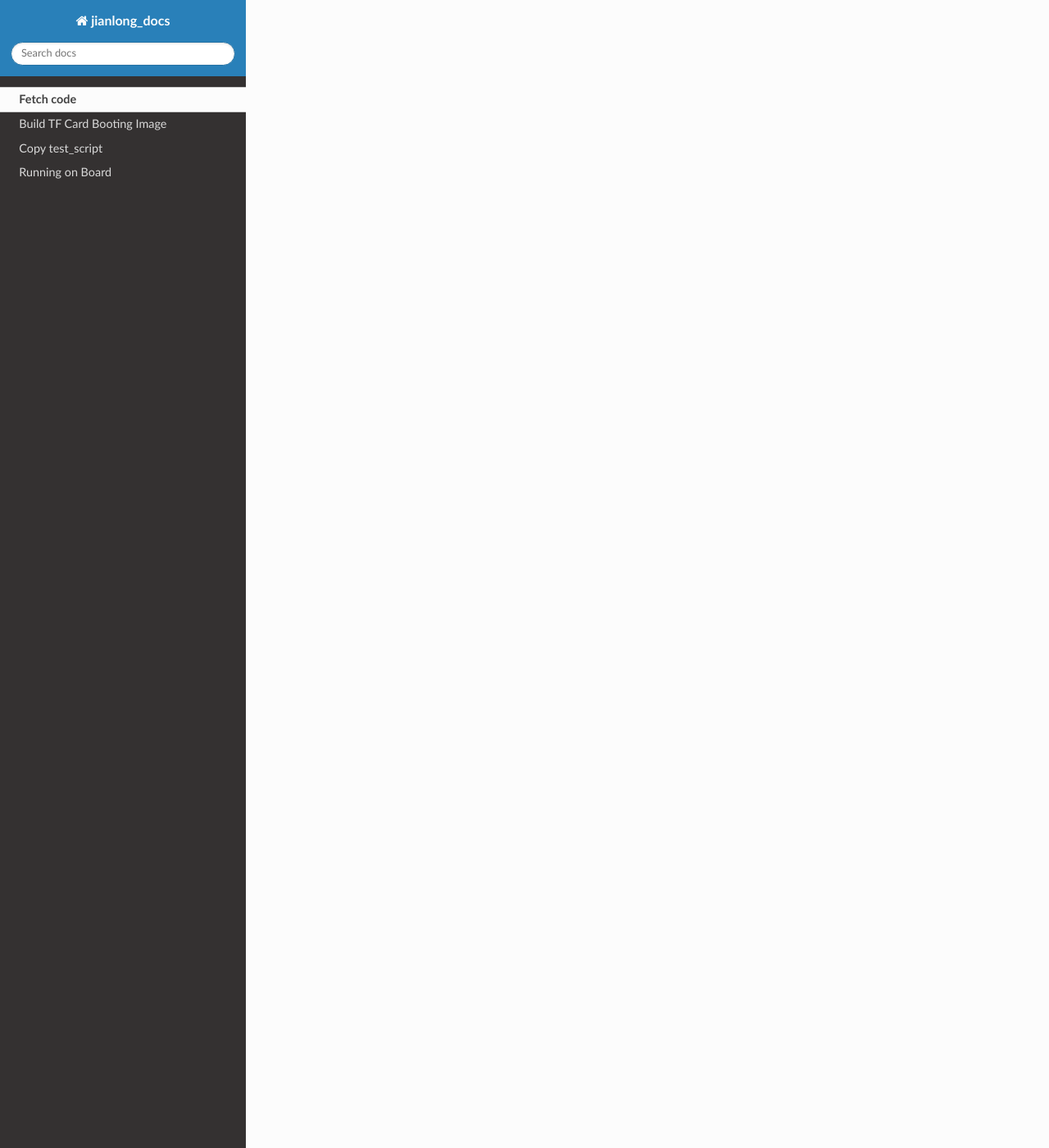
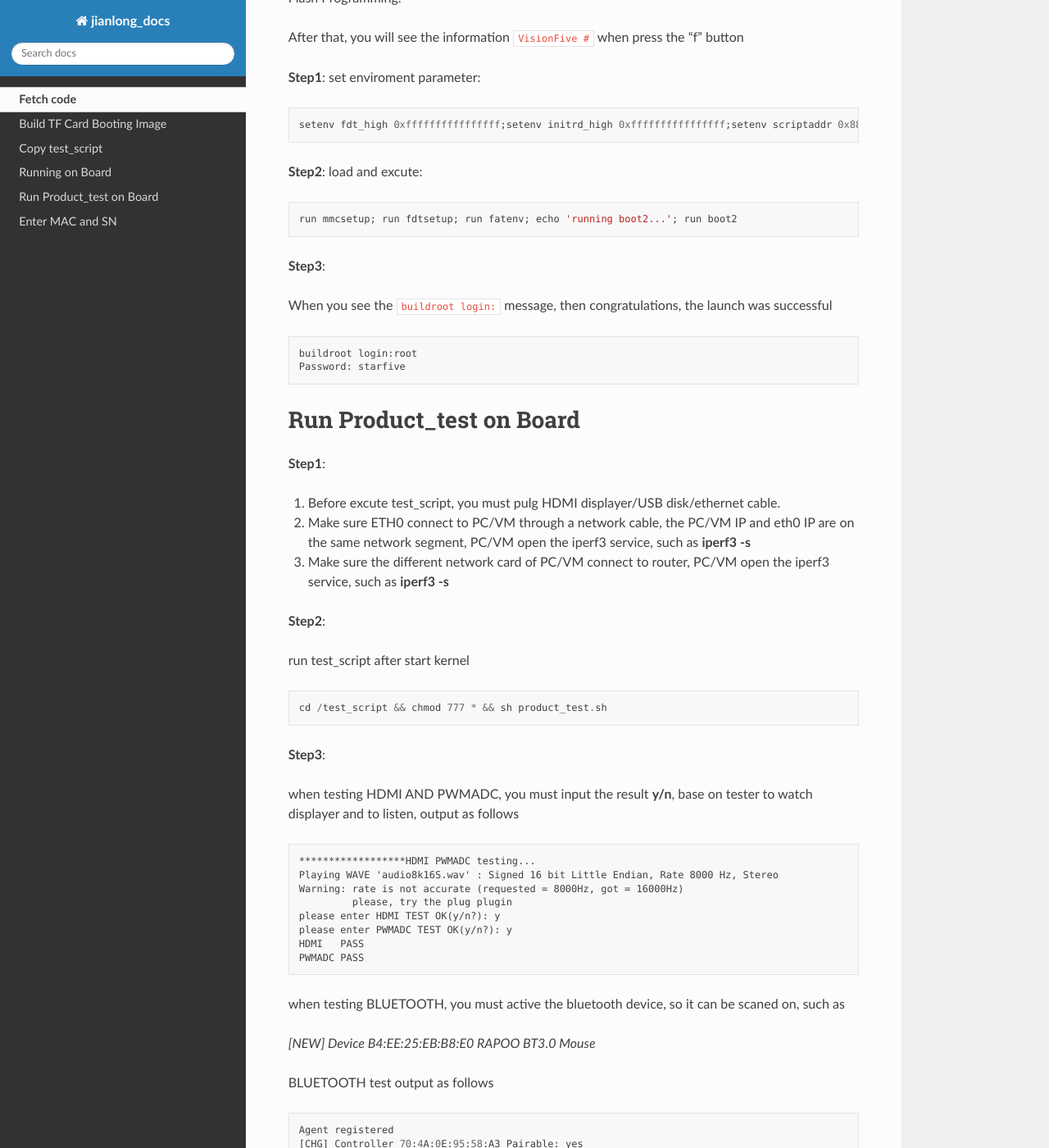
Before and after one commit to jianlonghuang/docs, a Sphinx documentation site: the page built from source/visionfive_v1_test/visionfive_v1_product_test_guide.md, in a window 1280 px wide and 1400 px high, scrolled down 3564 px. Shown: the whole window at 82% size. Built offline with Sphinx 7.4.7 and the Read the Docs theme 2.0.0, drawn with Linux system fonts in a browser that asks for light colours; some of the changed text lies outside the part shown.

Commit message:
modify run product_test on board and add enter mac/sn
Signed-off-by: jianlong.huang <jianlong.huang@starfivetech.com>

````diff
--- a/source/visionfive_v1_test/visionfive_v1_product_test_guide.md
+++ b/source/visionfive_v1_test/visionfive_v1_product_test_guide.md
@@ -42,7 +42,7 @@
 
 please modify the following file
 
-freelight-u-sdk//Makefile
+freelight-u-sdk/Makefile
 
 ```
 change
@@ -67,6 +67,15 @@
 
 add
 CONFIG_FRAMEBUFFER_CONSOLE=y
+```
+
+conf/u74_nvdla-uboot-fit-image.its
+
+```
+change
+data = /incbin/("../work/HiFive_U-Boot/arch/riscv/dts/jh7100-beaglev-starlight-a1.dtb");
+to
+data = /incbin/("../work/linux/arch/riscv/boot/dts/starfive/jh7100-beaglev-starlight-a1.dtb");
 ```
 
 HiFive_U-Boot/configs/starfive_jh7100_visionfive_smode_defconfig
@@ -115,8 +124,6 @@
 
 # Copy test_script
 
-
-
 **Step1**: fetch test_script
 
 ```
@@ -125,7 +132,7 @@
 
 **Step2**:
 
-modify **cfg.ini** as required
+modify **cfg.ini** as required,  more detail refer to [test_script readme](https://github.com/jianlonghuang/test_script)
 
 **Step3**:
 
@@ -137,28 +144,202 @@
 
 Note: /media/jianlong/465a8d4f-31fe-40c3-951e-4a565bd3a620/ is mounted path of /dev/sdX3
 
-**Step4**:
 
-run test_script
+
+# Running on Board
+
+*more details refer to [README](https://github.com/starfive-tech/freelight-u-sdk/tree/JH7100_starlight_multimedia)*
+
+After the Visionfive is properly connected to the serial port cable, network cable and power cord turn on the power from the wall power socket to power on the Visionfive and you will see the startup information as follows:
+
+```
+bootloader version: 210209-4547a8d
+ddr 0x00000000, 1M test
+ddr 0x00100000, 2M test
+DDR clk 2133M,Version: 210302-5aea32f
+2
+```
+
+Press any key as soon as it starts up to enter the **upgrade menu**. In this menu, you can update uboot
+
+```
+bootloader version: 210209-4547a8d
+ddr 0x00000000, 1M test
+ddr 0x00100000, 2M test
+DDR clk 2133M,Version: 210302-5aea32f
+0
+xxxxxxxxxxxxxxxxxxxxxxxxxxxxxxxxxxxxxxxxxxx
+xxxxxxxxxxxFLASH PROGRAMMINGxxxxxxxxxxxxxxx
+xxxxxxxxxxxxxxxxxxxxxxxxxxxxxxxxxxxxxxxxxxx
+
+0:update boot
+1:quit
+select the function:
+```
+
+Type **"0"** to update the uboot file fw_payload.bin.out via Xmodem mode, and then Type **"1"** to exit Flash Programming.
+
+After that, you will see the information `VisionFive #` when press the "f" button
+
+
+
+**Step1**: set enviroment parameter:
+
+```
+setenv fdt_high 0xffffffffffffffff;setenv initrd_high 0xffffffffffffffff;setenv scriptaddr 0x88100000;setenv script_offset_f 0x1fff000;setenv script_size_f 0x1000;setenv kernel_addr_r 0x84000000;setenv kernel_comp_addr_r 0x90000000;setenv kernel_comp_size 0x10000000;setenv fdt_addr_r 0x88000000;setenv ramdisk_addr_r 0x88300000;
+```
+
+**Step2**: load and excute:
+
+```
+run mmcsetup; run fdtsetup; run fatenv; echo 'running boot2...'; run boot2
+```
+
+**Step3**:
+
+When you see the `buildroot login:` message, then congratulations, the launch was successful
+
+```
+buildroot login:root
+Password: starfive
+```
+
+# Run Product_test on Board
+
+**Step1**:
+
+1. Before excute test_script, you must pulg HDMI displayer/USB disk/ethernet cable.
+
+2. Make sure ETH0 connect to PC/VM through a network cable, the PC/VM IP and eth0 IP are on the same network segment, PC/VM open the iperf3 service, such as **iperf3 -s**
+3. Make sure the different network card of PC/VM connect to router, PC/VM open the iperf3 service, such as **iperf3 -s**
+
+**Step2**:
+
+run test_script after start kernel
 
 ```
 cd /test_script && chmod 777 * && sh product_test.sh
 ```
 
+**Step3**:
+
+when testing HDMI AND PWMADC, you must input the result **y/n**, base on tester to watch displayer and to listen, output as follows
+
+```
+******************HDMI PWMADC testing...
+Playing WAVE 'audio8k16S.wav' : Signed 16 bit Little Endian, Rate 8000 Hz, Stereo
+Warning: rate is not accurate (requested = 8000Hz, got = 16000Hz)
+         please, try the plug plugin
+please enter HDMI TEST OK(y/n?): y
+please enter PWMADC TEST OK(y/n?): y
+HDMI   PASS
+PWMADC PASS
+```
+
+when testing BLUETOOTH, you must active the bluetooth device, so it can be scaned on, such as
+
+*[NEW] Device B4:EE:25:EB:B8:E0 RAPOO BT3.0 Mouse*
+
+BLUETOOTH test output as follows
+
+```
+Agent registered
+[CHG] Controller 70:4A:0E:95:58:A3 Pairable: yes
+[bluetooth]# scan on
+Discovery started
+[CHG] Controller 70:4A:0E:95:58:A3 Discovering: yes
+[NEW] Device 55:90:EE:76:5A:1D 55-90-EE-76-5A-1D
+[NEW] Device 74:85:06:30:21:99 74-85-06-30-21-99
+[NEW] Device B4:EE:25:EC:D8:E0 RAPOO BT4.0 Mouse
+[NEW] Device 70:1C:E7:10:3D:A2 DESKTOP-SF1I2R2
+[NEW] Device B4:EE:25:EB:B8:E0 RAPOO BT3.0 Mouse
+[CHG] Device B4:EE:25:EB:B8:E0 UUIDs: 00001200-0000-1000-8000-00805f9b34fb
+[CHG] Device B4:EE:25:EB:B8:E0 UUIDs: 00000100-0000-1000-8000-00805f9b34fb
+[CHG] Device B4:EE:25:EB:B8:E0 UUIDs: 00000001-0000-1000-8000-00805f9b34fb
+[CHG] Device B4:EE:25:EB:B8:E0 UUIDs: 00000011-0000-1000-8000-00805f9b34fb
+[CHG] Device B4:EE:25:EB:B8:E0 UUIDs: 00001124-0000-1000-8000-00805f9b34fb
+[CHG] Device B4:EE:25:EC:D8:E0 RSSI: -50
+scan_over: 1
+Attempting to pair with B4:EE:25:EB:B8:E0
+[CHG] Device B4:EE:25:EB:B8:E0 Connected: yes
+[CHG] Device B4:EE:25:EB:B8:E0 Modalias: usb:vAE24p8618d0001
+[CHG] Device B4:EE:25:EB:B8:E0 UUIDs: 00001124-0000-1000-8000-00805f9b34fb
+[CHG] Device B4:EE:25:EB:B8:E0 UUIDs: 00001200-0000-1000-8000-00805f9b34fb
+[CHG] Device B4:EE:25:EB:B8:E0 ServicesResolved: yes
+[CHG] Device B4:EE:25:EB:B8:E0 Paired: yes
+Pairing successful
+[CHG] Device B4:EE:25:EB:B8:E0 Trusted: yes
+Changing B4:EE:25:EB:B8:E0 trust succeeded
+[  430.724685] hid-generic 0005:AE24:8618.0001: unknown main item tag 0x0
+[  430.741609] input: RAPOO BT3.0 Mouse as /devices/platform/soc/11870000.serial/tty/ttyS1/hci0/hci0:12/0005:AE24:8618.0001/input/input0
+[  430.762868] hid-generic 0005:AE24:8618.0001: input: BLUETOOTH HID v0.01 Mouse [RAPOO BT3.0 Mouse] on 70:4a:0e:95:58:a3
+Attempting to connect to B4:EE:25:EB:B8:E0
+Connection successful
+result:
+result: Connection successful
+suc_flag: 1
+BLUETOOTH PASS
+```
+
+**Step4**:
+
+the result of test_script as follows
+
+```
+************************************************
+*********************Result*********************
+************************************************
+USB1:             FAIL  speed: 8.47 Mbit/s
+USB2:             FAIL  speed: 9.73 Mbit/s
+USB3:             FAIL  speed: 10.94 Mbit/s
+SD:             PASS  speed: 9.98 Mbit/s
+ETH0 PING:      PASS
+ETH0 TX:        PASS  tx speed:   416 Mbits/sec
+ETH0 RX:        PASS  rx speed:   416 Mbits/sec
+HDMI:           PASS
+PWMADC:         PASS
+BLUETOOTH:      PASS
+WLAN0 PING:     PASS
+WLAN0 TX:         FAIL  tx speed:  1.92 Mbits/sec
+WLAN0 RX:         FAIL  rx speed:  1.82 Mbits/sec
+```
 
 
-# Running on Board
 
-*more detail refer to [README](https://github.com/starfive-tech/freelight-u-sdk/tree/JH7100_starlight_multimedia)*
+# Enter MAC and SN
 
-Step1: set enviroment parameter:
+**Step1**: excute the command to enter Mac and SN
 
 ```
-setenv fdt_high 0xffffffffffffffff;setenv initrd_high 0xffffffffffffffff;setenv scriptaddr 0x88100000;setenv script_offset_f 0x1fff000;setenv script_size_f 0x1000;setenv kernel_addr_r 0x84000000;setenv kernel_comp_addr_r 0x90000000;setenv kernel_comp_size 0x10000000;setenv fdt_addr_r 0x88000000;setenv ramdisk_addr_r 0x88300000;
+cd /test_script && sh enter_mac_sn.sh
 ```
 
-Step2: load and excute:
+**Step2**: enter SN, must capital letter(A~Z) or numbers or "-"
+
+such as:
 
 ```
-run mmcsetup; run fdtsetup; run fatenv; echo 'running boot2...'; run boot2
+VF7100A1-21W50-D8E0-0000001
 ```
+
+**Step3**: enter MAC, must capital letter(A~F) or numbers or "-"
+
+such as
+
+```
+11-22-33-44-55-66
+```
+
+the output as follows
+
+```
+# sh enter_mac_sn.sh
+************************************************
+****************enter mac and sn****************
+************************************************
+please enter sn(XXXXXXXX-XXXXX-XXXX-XXXXXXX): VF7100A1-21W50-D8E0-0000001ABC-43354
+sn_len:36
+please enter ETH0 mac addr(XX-XX-XX-XX-XX-XX): 11-22-33-44-55-66
+SN:VF7100A1-21W50-D8E0-0000001ABC-43354;
+ETH0:11-22-33-44-55-66;
+```
````
Also changed, not shown: other parts of source/visionfive_v1_test/visionfive_v1_product_test_guide.md (+1 -1 lines), 8 other files.
